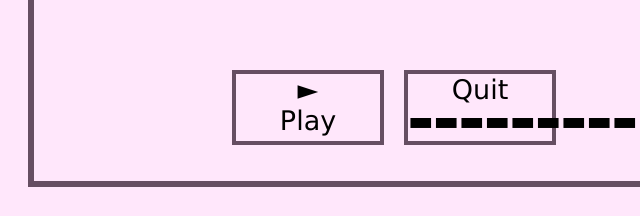
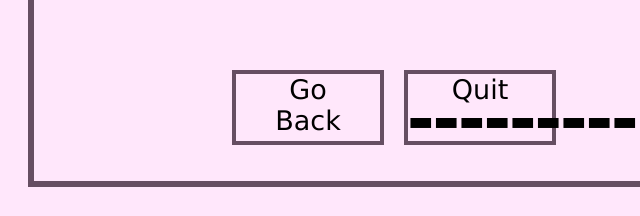
Before and after one commit to anacarolina-arellano/Minesweeper, a plain HTML site: page index.html in a window 1280 px wide. Shown: the part 5203-5419 px from the top of the page, 246-886 px from the left. Drawn offline with Linux system fonts and the light colour scheme.

Commit message:
change in instructions

```diff
--- a/index.html
+++ b/index.html
@@ -45,7 +45,7 @@
         </section>
         <!-- End of Splash Sreen -->
 
-        <!-- Start of Game -->
+        <!-- Start of Game screen -->
         <div id = "my-header" class = "my-header">
             <span>Assignment #2 - Intro to Programming in HTML5</span>
             <div class = "title">
@@ -69,8 +69,7 @@
                 <li>00:00 ⌛</li>
                 <li>15 Flags 🚩</li>
             </ul>
-
-            <!-- Game screen-->
+            <!-- Grid -->
             <section id="game-screen" class= "game-screen">
                 <div id="game-grid" class="game-grid">
                     <!-- Generated with script-->
@@ -224,7 +223,7 @@
                 <img src="images/kirbyI.gif">
                 <section class = "play-menu">
                     <div class = "pause">
-                        ►  </br> Play
+                        Go  </br> Back
                     </div>
                     <div class = "inst">
                         Quit </br> ▬▬▬▬▬▬▬▬▬
```
